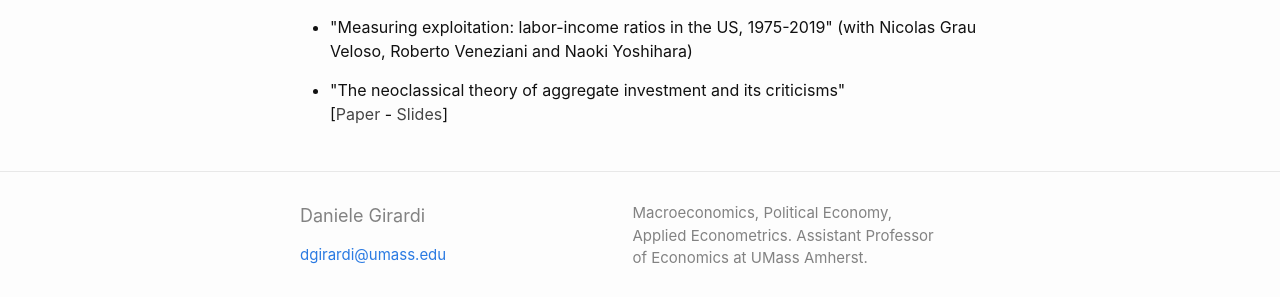
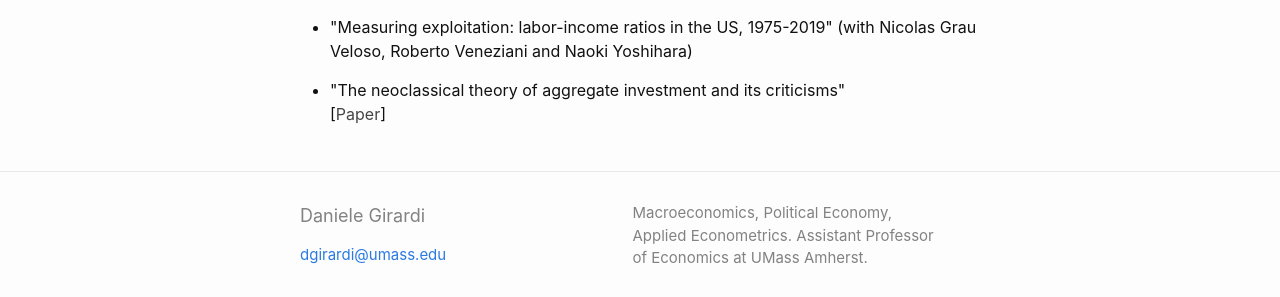
Before and after one commit to danielegirardi/danielegirardi.github.io, a Jekyll site: the page built from index.md, in a window 1280 px wide. Shown: the part 1691-1988 px from the top of the page. Built offline with Jekyll 4.4.1, drawn with Linux system fonts in a browser that asks for light colours.

Commit message:
Update home.html

```diff
--- a/_layouts/home.html
+++ b/_layouts/home.html
@@ -123,5 +123,5 @@ Work in progress:</strong></h1>
 </ul>
 <ul style="list-style-type: disc;">
  	<li>"The neoclassical theory of aggregate investment and its criticisms"<br/>
-   [<a style="color: #454545;"href="https://danielegirardi.github.io/posts/documents/Investment_Theory_Survey.pdf" target="_blank" rel="noopener">Paper</a> - <a style="color: #454545;" href="https://umass.box.com/v/storep2017slides" target="_blank" rel="noopener">Slides</a>]
+   [<a style="color: #454545;"href="https://danielegirardi.github.io/posts/documents/Investment_Theory_Survey.pdf" target="_blank" rel="noopener">Paper</a>]
 </ul>
```
